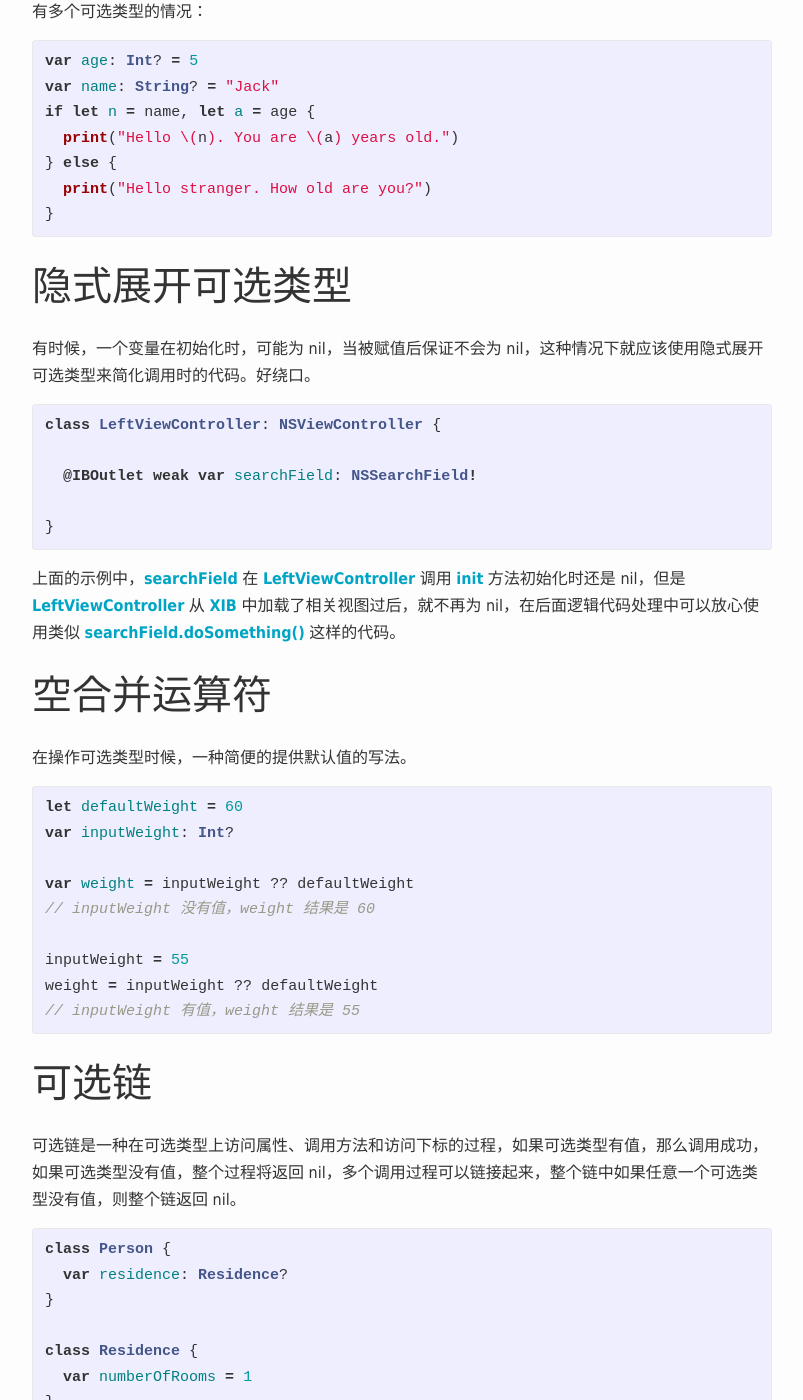
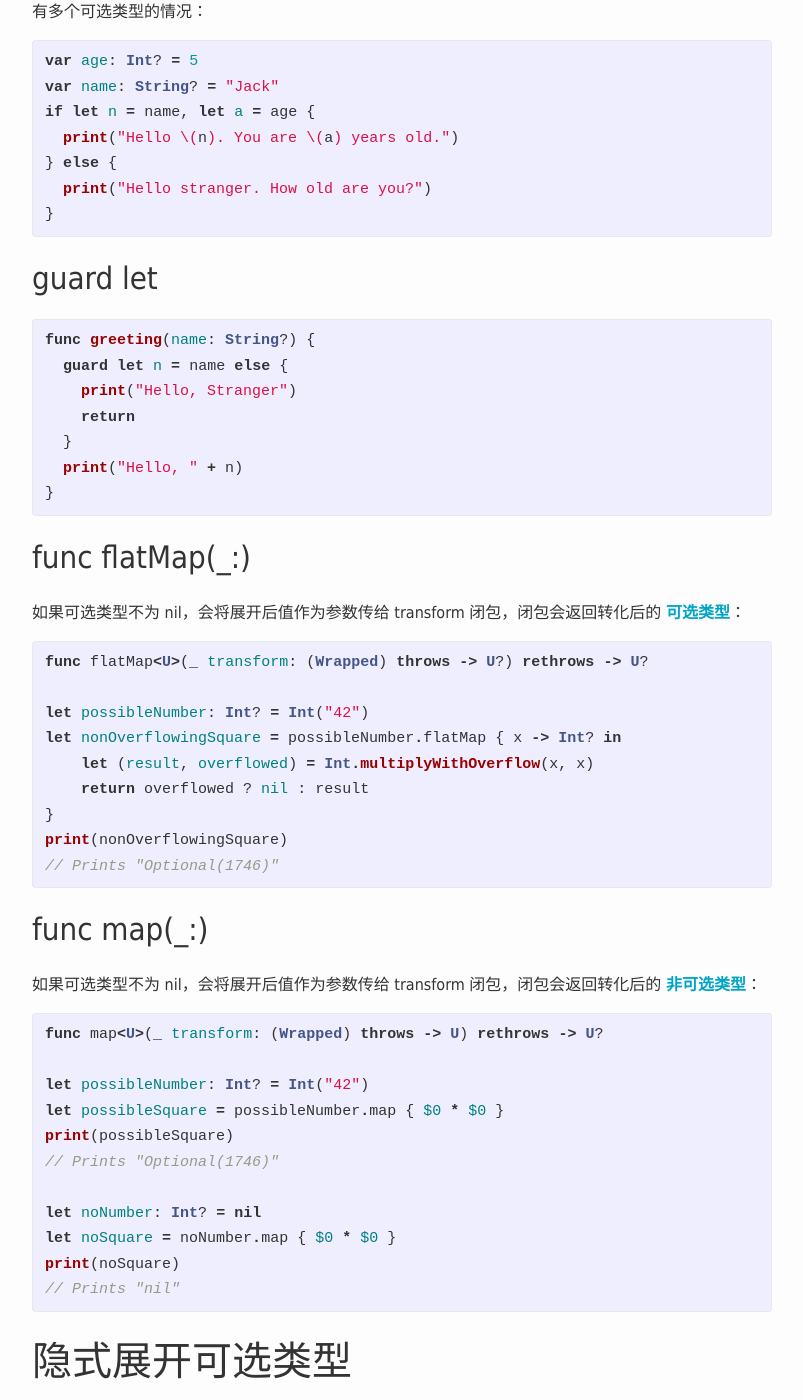
Before and after one commit to danjiang/mango, a Jekyll site: the page built from _posts/2016-03-05-swift-optionals.markdown, in a window 1280 px wide and 1400 px high, scrolled down 1951 px. Shown: the whole window, without its empty margins (238-1041 px from the left). Built offline with Jekyll 4.4.1, drawn with Linux system fonts in a browser that asks for light colours; comment, search, counter and statistics services are not loaded; some of the changed text lies outside the part shown.

Commit message:
update post - swift numbers and operators update post - swift optionals update post - swift enums new post - china swift conference 2 new post - wuhoo walk 1 for iphone is here

```diff
--- a/_posts/2016-03-05-swift-optionals.markdown
+++ b/_posts/2016-03-05-swift-optionals.markdown
@@ -71,6 +71,52 @@ if let n = name, let a = age {
 } else {
   print("Hello stranger. How old are you?")
 }
+{% endhighlight %}
+
+### guard let
+
+{% highlight swift %}
+func greeting(name: String?) {
+  guard let n = name else {
+    print("Hello, Stranger")
+    return
+  }
+  print("Hello, " + n)
+}
+{% endhighlight %}
+
+### func flatMap(_:)
+
+如果可选类型不为 nil，会将展开后值作为参数传给 transform 闭包，闭包会返回转化后的 **可选类型**：
+
+{% highlight swift %}
+func flatMap<U>(_ transform: (Wrapped) throws -> U?) rethrows -> U?
+
+let possibleNumber: Int? = Int("42")
+let nonOverflowingSquare = possibleNumber.flatMap { x -> Int? in
+    let (result, overflowed) = Int.multiplyWithOverflow(x, x)
+    return overflowed ? nil : result
+}
+print(nonOverflowingSquare)
+// Prints "Optional(1746)"
+{% endhighlight %}
+
+### func map(_:)
+
+如果可选类型不为 nil，会将展开后值作为参数传给 transform 闭包，闭包会返回转化后的 **非可选类型**：
+
+{% highlight swift %}
+func map<U>(_ transform: (Wrapped) throws -> U) rethrows -> U?
+
+let possibleNumber: Int? = Int("42")
+let possibleSquare = possibleNumber.map { $0 * $0 }
+print(possibleSquare)
+// Prints "Optional(1746)"
+
+let noNumber: Int? = nil
+let noSquare = noNumber.map { $0 * $0 }
+print(noSquare)
+// Prints "nil"
 {% endhighlight %}
 
 ## 隐式展开可选类型
--- a/_posts/2016-12-19-blogging-for-two-years.markdown
+++ b/_posts/2016-12-19-blogging-for-two-years.markdown
@@ -4,7 +4,6 @@ author: 但江
 avatar: danjiang
 location: 成都
 category: business
-tag: featured
 ---
 
 时间过的好快，这一年马上就要结束了，看看年初的计划，又有多少实现了呢？
```
Also changed, not shown: other parts of _posts/2016-03-05-swift-optionals.markdown (+1 -1 lines), _posts/2016-02-21-swift-numbers-and-operators.markdown (+29 -0 lines), _posts/2016-06-14-swift-enums.md (+12 -0 lines), _posts/2016-11-24-wuhoo-workout-1-for-iphone-is-here.md (+1 -1 lines), _posts/2017-05-15-china-swift-conference2.markdown (added, +27 -0 lines), _posts/2017-05-21-wuhoo-walk-1-for-iphone-is-here.md (added, +31 -0 lines), images/china-swift-conference-2017.jpeg (added), images/health-to-walk.png (added), images/wuhoo-workout-for-iphone-1-hand.jpg (deleted), images/wuhoo-workout-for-iphone-1-hand2.jpg (added), 1 other file.
